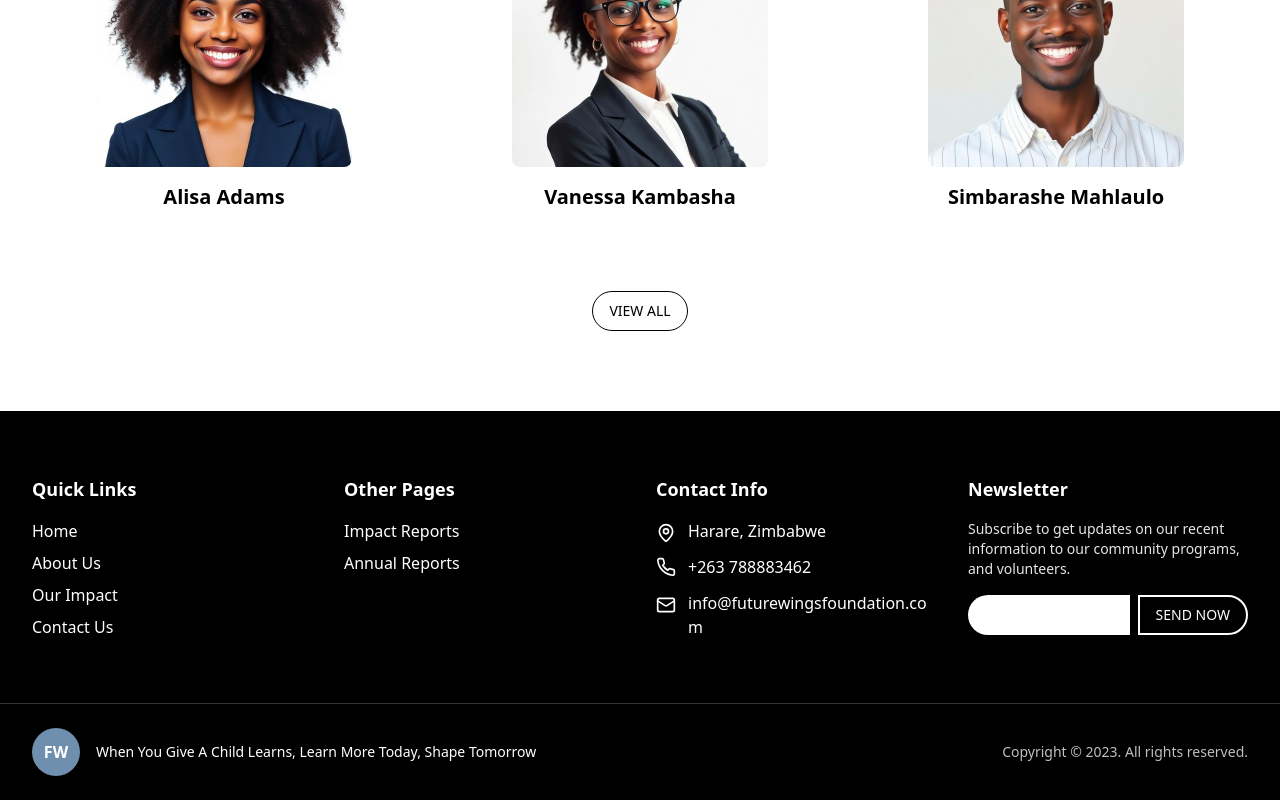
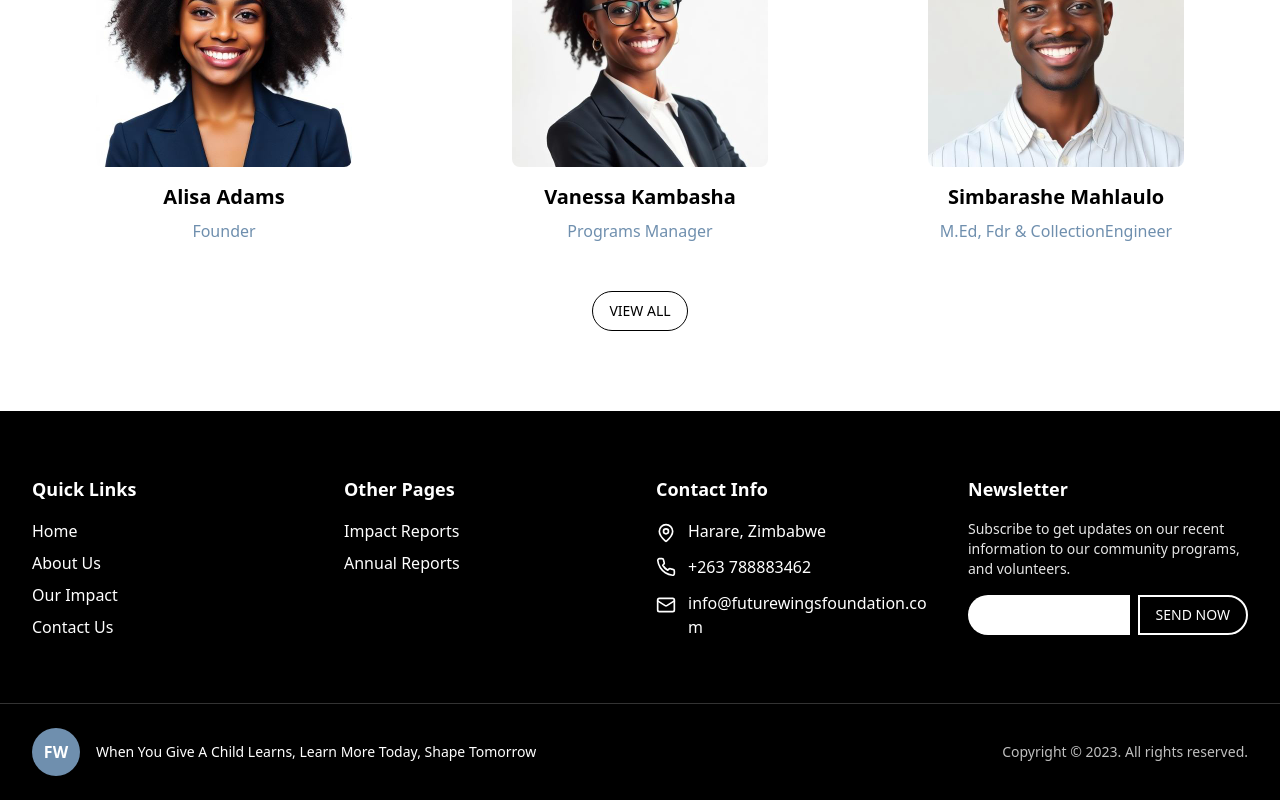
Before and after one commit to myTestAccount263/pigment-palette-perfect-34, a React (Vite) app: page / in a window 1280 px wide. Shown: the part 1653-2453 px from the top of the page. Built offline with nearby package versions, Linux system fonts and the light colour scheme.

Commit message:
Change text color
Update the text color in the TeamSection component to #819BB6.

```diff
--- a/src/components/TeamSection.tsx
+++ b/src/components/TeamSection.tsx
@@ -41,7 +41,7 @@ const TeamSection = () => {
                 />
               </div>
               <h3 className="text-lg sm:text-xl font-semibold text-foreground mb-2">{member.name}</h3>
-              <p className="text-sm sm:text-base text-muted-foreground">{member.role}</p>
+              <p className="text-sm sm:text-base" style={{ color: 'hsl(var(--foundation-blue))' }}>{member.role}</p>
             </div>
           ))}
         </div>
```
